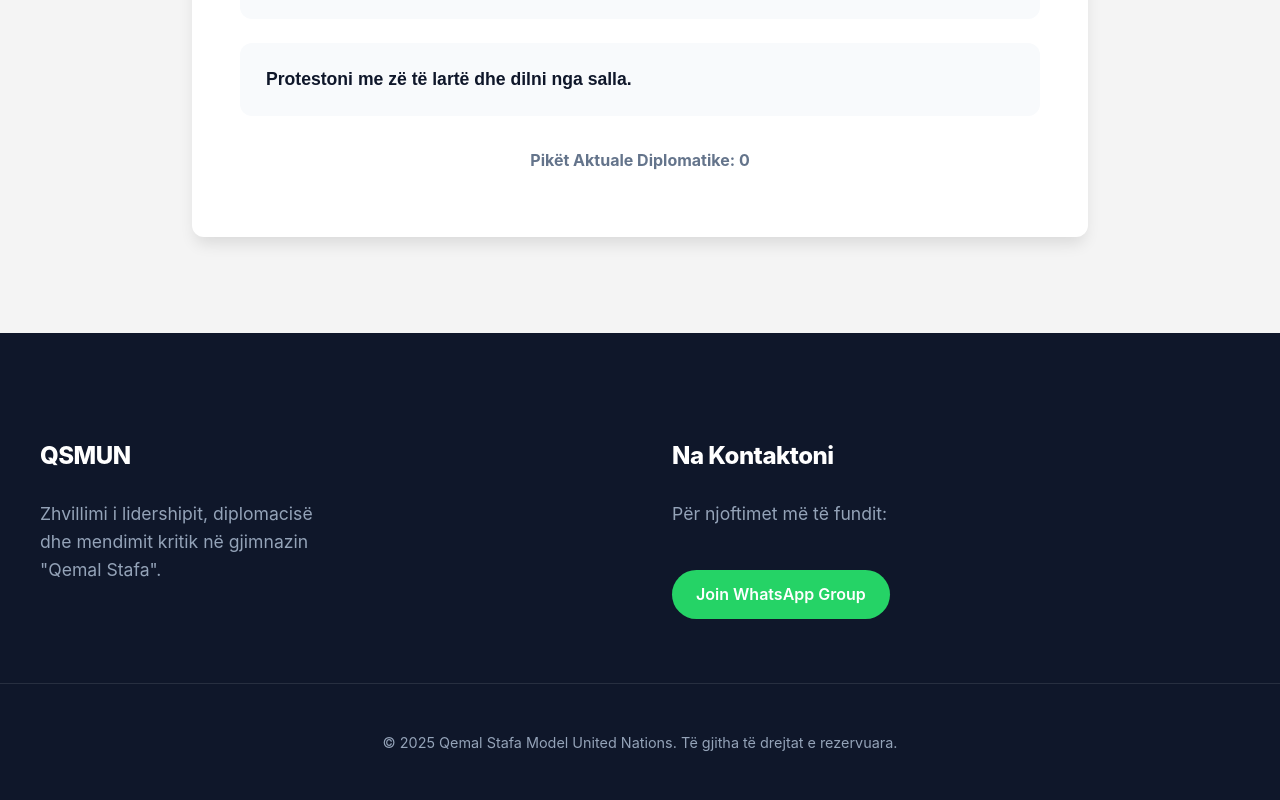
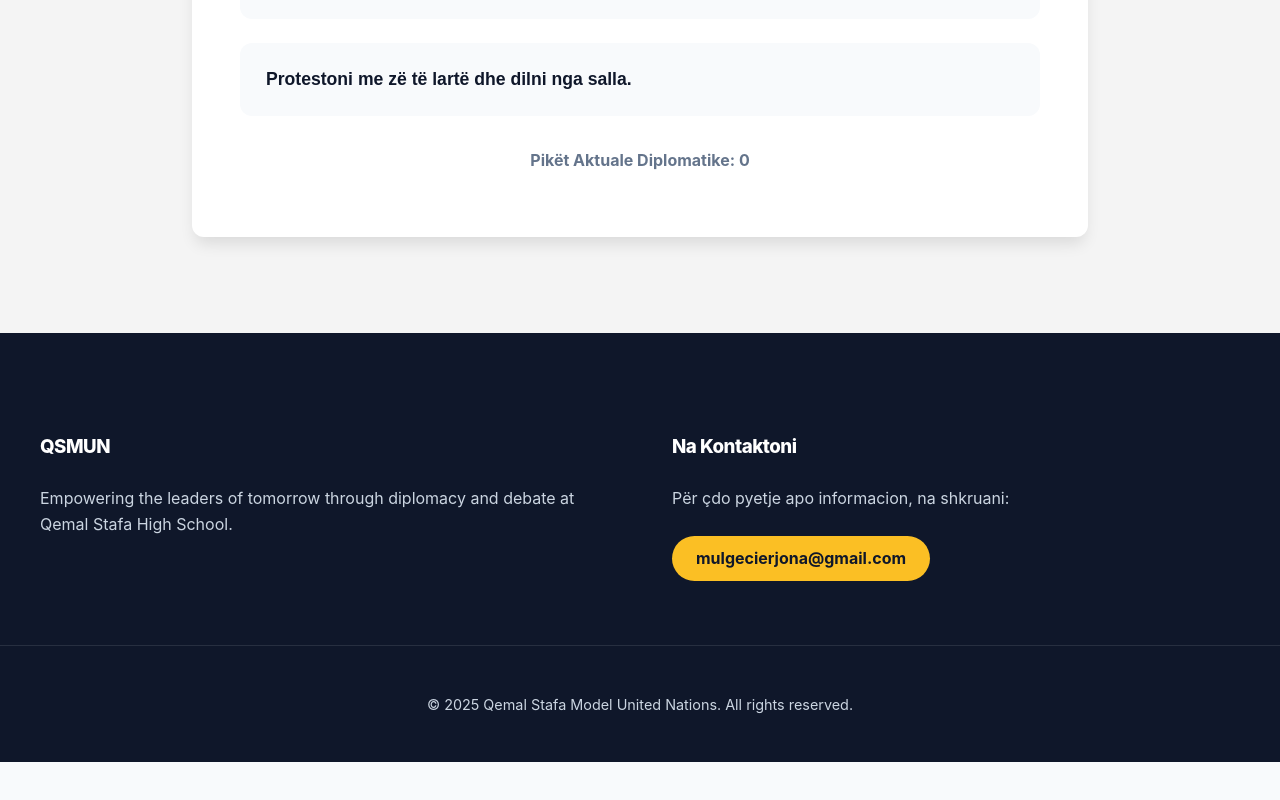
Before and after one commit to sidicyborg42x/QemaliMUN, a React (Create React App) app in the folder frontend/: page /game in a window 1280 px wide. Shown: the part 804-1604 px from the top of the page. After the commit the page ends 1566 px from the top, so only its background shows below. Built offline with nearby package versions, Linux system fonts and the light colour scheme.

Commit message:
whatsapp to email

```diff
--- a/frontend/src/components/Footer.css
+++ b/frontend/src/components/Footer.css
@@ -1,46 +1,47 @@
 .footer {
     background-color: var(--primary-color);
-    color: #94a3b8;
+    color: #cbd5e1;
     padding: 5rem 0 2rem;
     margin-top: auto;
 }
 
 .footer-content {
     display: grid;
-    grid-template-columns: repeat(auto-fit, minmax(300px, 1fr));
+    grid-template-columns: repeat(auto-fit, minmax(250px, 1fr));
     gap: 4rem;
     margin-bottom: 4rem;
 }
 
 .footer-section h3 {
     color: var(--white);
-    font-size: 1.5rem;
     margin-bottom: 1.5rem;
 }
 
 .footer-section p {
-    font-size: 1.1rem;
-    max-width: 300px;
+    font-size: 1rem;
+    margin-bottom: 1rem;
+    line-height: 1.6;
 }
 
-.whatsapp-btn {
+.contact-btn {
     display: inline-flex;
     align-items: center;
-    background-color: #25D366;
-    color: white;
-    padding: 12px 24px;
+    background-color: var(--accent-color);
+    color: var(--primary-color);
+    padding: 10px 24px;
     border-radius: 50px;
-    font-weight: 600;
-    margin-top: 1.5rem;
-    transition: all 0.3s ease;
+    font-weight: 700;
+    margin-top: 0.5rem;
+    transition: all 0.3s;
     text-decoration: none;
+    font-size: 1rem;
 }
 
-.whatsapp-btn:hover {
-    background-color: #128C7E;
+.contact-btn:hover {
+    background-color: var(--white);
+    color: var(--primary-color);
     transform: translateY(-2px);
-    box-shadow: 0 4px 12px rgba(37, 211, 102, 0.3);
-    color: white;
+    box-shadow: 0 4px 12px rgba(0, 0, 0, 0.2);
 }
 
 .footer-bottom {
--- a/frontend/src/components/Footer.js
+++ b/frontend/src/components/Footer.js
@@ -7,23 +7,21 @@ const Footer = () => {
             <div className="container footer-content">
                 <div className="footer-section">
                     <h3>QSMUN</h3>
-                    <p>Zhvillimi i lidershipit, diplomacisë dhe mendimit kritik në gjimnazin "Qemal Stafa".</p>
+                    <p>Empowering the leaders of tomorrow through diplomacy and debate at Qemal Stafa High School.</p>
                 </div>
                 <div className="footer-section">
                     <h3>Na Kontaktoni</h3>
-                    <p>Për njoftimet më të fundit:</p>
+                    <p>Për çdo pyetje apo informacion, na shkruani:</p>
                     <a
-                        href="https://chat.whatsapp.com/YOUR_INVITE_LINK_HERE"
-                        target="_blank"
-                        rel="noopener noreferrer"
-                        className="whatsapp-btn"
+                        href="mailto:mulgecierjona@gmail.com"
+                        className="contact-btn"
                     >
-                        Join WhatsApp Group
+                        mulgecierjona@gmail.com
                     </a>
                 </div>
             </div>
             <div className="footer-bottom">
-                <p>&copy; {new Date().getFullYear()} Qemal Stafa Model United Nations. Të gjitha të drejtat e rezervuara.</p>
+                <p>&copy; {new Date().getFullYear()} Qemal Stafa Model United Nations. All rights reserved.</p>
             </div>
         </footer>
     );
```
